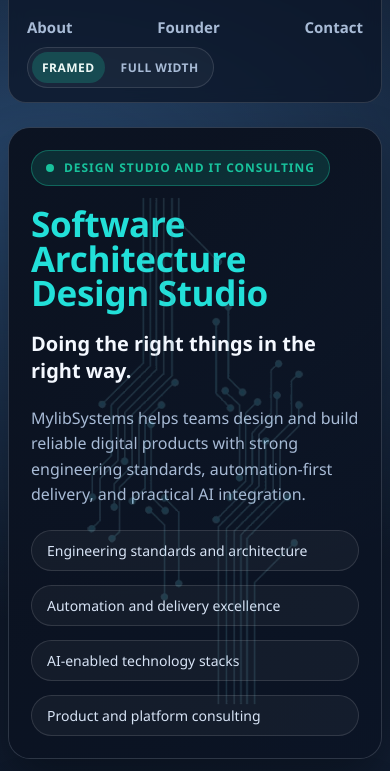
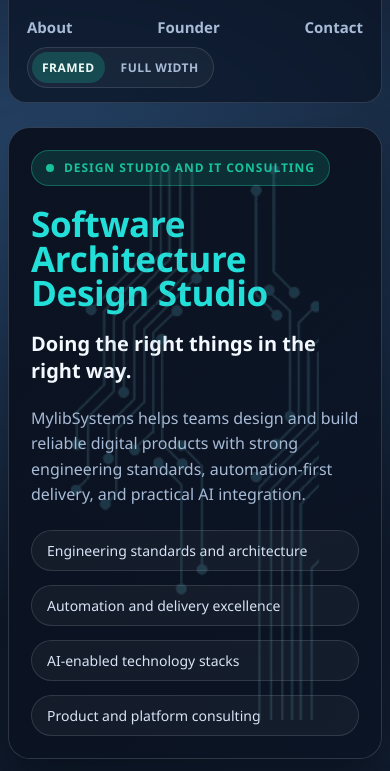
Before and after one commit to mylibsystems/mylibsystems.github.io, a plain HTML site: page index.html in a window 390 px wide. Shown: the part 73-844 px from the top of the page. Drawn offline with Linux system fonts and the light colour scheme.

Commit message:
style: scale and crop circuit art to touch about frame edges

```diff
--- a/index.html
+++ b/index.html
@@ -268,11 +268,13 @@
     }
 
     .hero-art img {
-      width: min(100%, 390px);
+      width: clamp(500px, 58vw, 760px);
       height: auto;
       display: block;
       opacity: 0.88;
       mix-blend-mode: lighten;
+      margin-right: clamp(-170px, -10vw, -82px);
+      margin-bottom: clamp(-150px, -9vw, -68px);
     }
 
     .section {
@@ -427,6 +429,12 @@
         min-height: 170px;
       }
 
+      .hero-art img {
+        width: clamp(440px, 90vw, 620px);
+        margin-right: -80px;
+        margin-bottom: -70px;
+      }
+
       .portrait-wrap {
         width: min(240px, 60vw);
       }
@@ -484,6 +492,12 @@
         border-radius: 0;
         opacity: 0.22;
         pointer-events: none;
+      }
+
+      .hero-art img {
+        width: 92vw;
+        margin-right: -22vw;
+        margin-bottom: -12vw;
       }
 
       .hero-layout {
```
